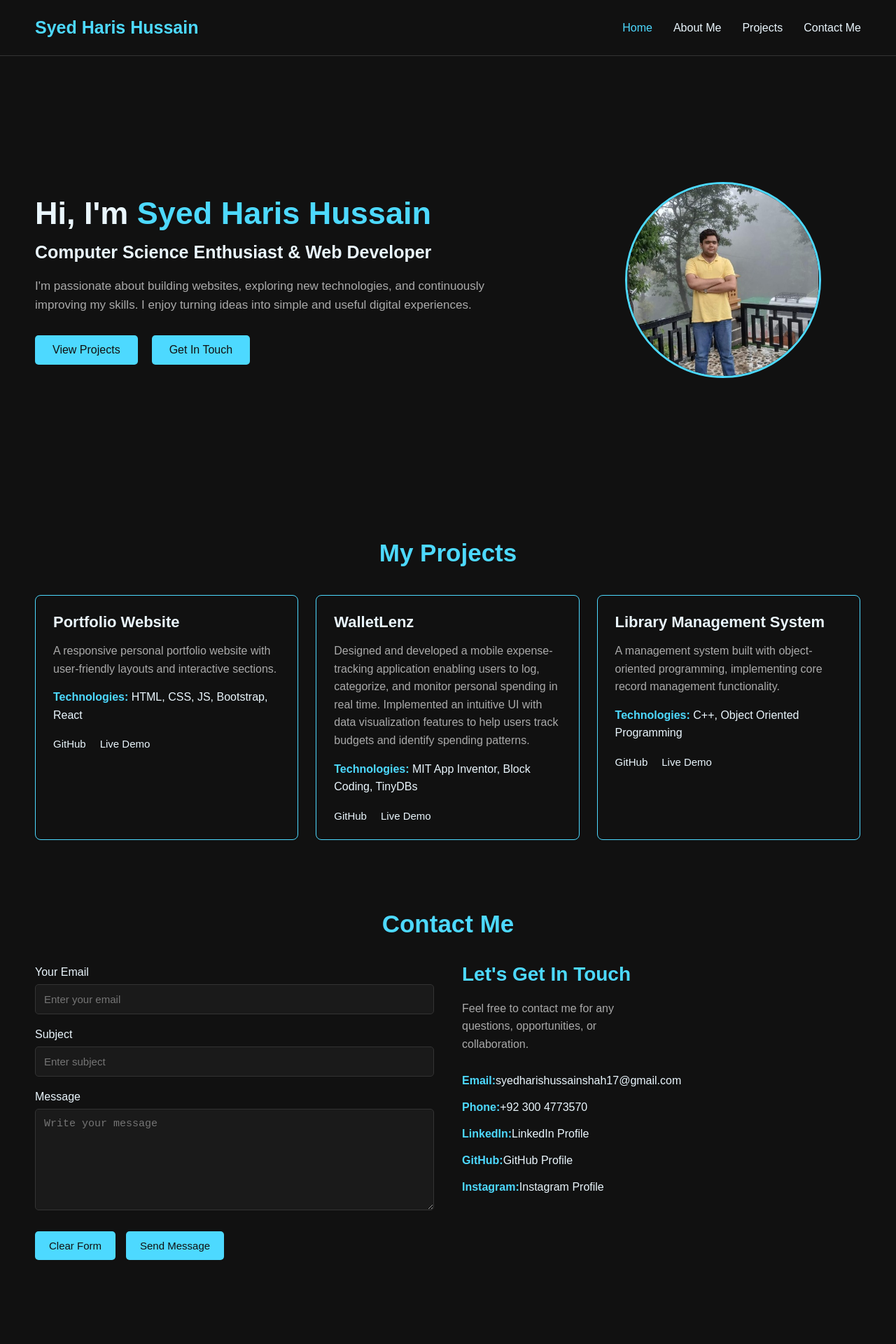
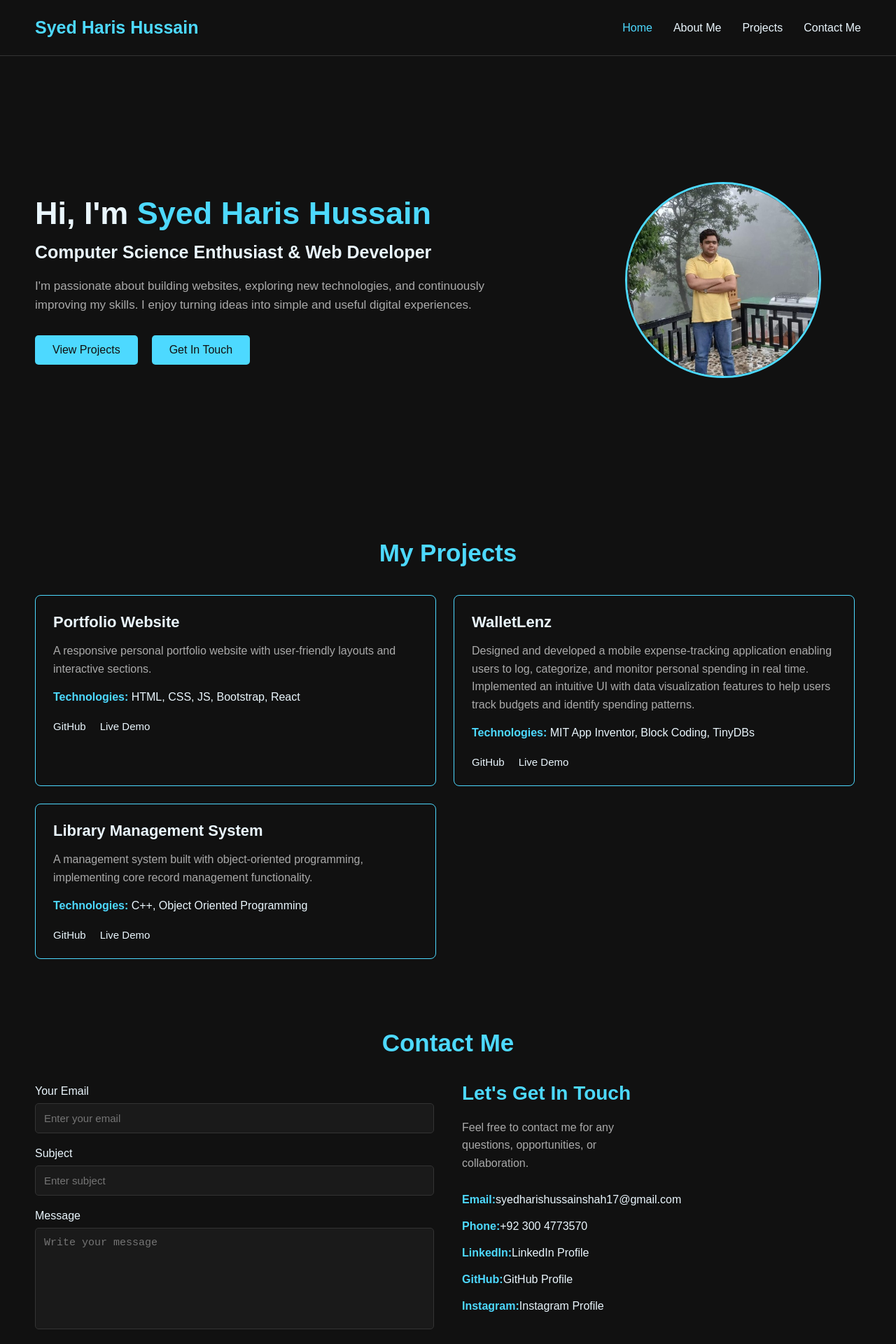
Before and after one commit to syedharishussain1717/my-portfolio-website, a React (Vite) app: page / in a window 1280 px wide. Shown: the top 1920 px of the page at 70% size. Built offline with nearby package versions, Linux system fonts and the light colour scheme.

Commit message:
Contact textarea resize property changed to none & project card width increased to 50% on Desktop View

```diff
--- a/src/index.css
+++ b/src/index.css
@@ -279,7 +279,7 @@ body {
 }
 
 .project-card {
-  width: calc(33.33% - 17px);
+  width: calc(50% - 17px);
 
   padding: 25px;
 
@@ -411,6 +411,7 @@ body {
   border-radius: 5px;
 
   font-size: 15px;
+  resize: none;
 }
 
 .contact-form input:focus,
```
